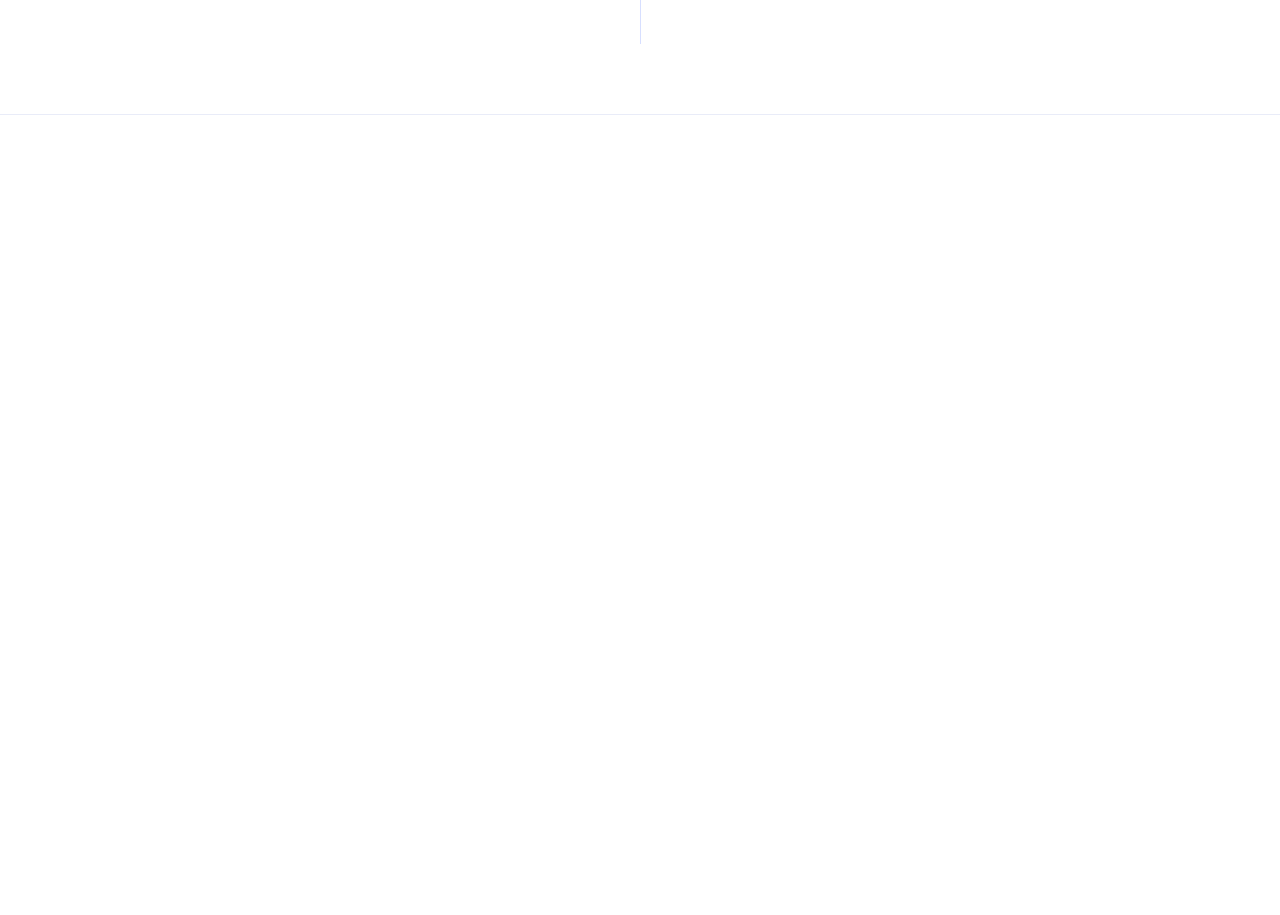
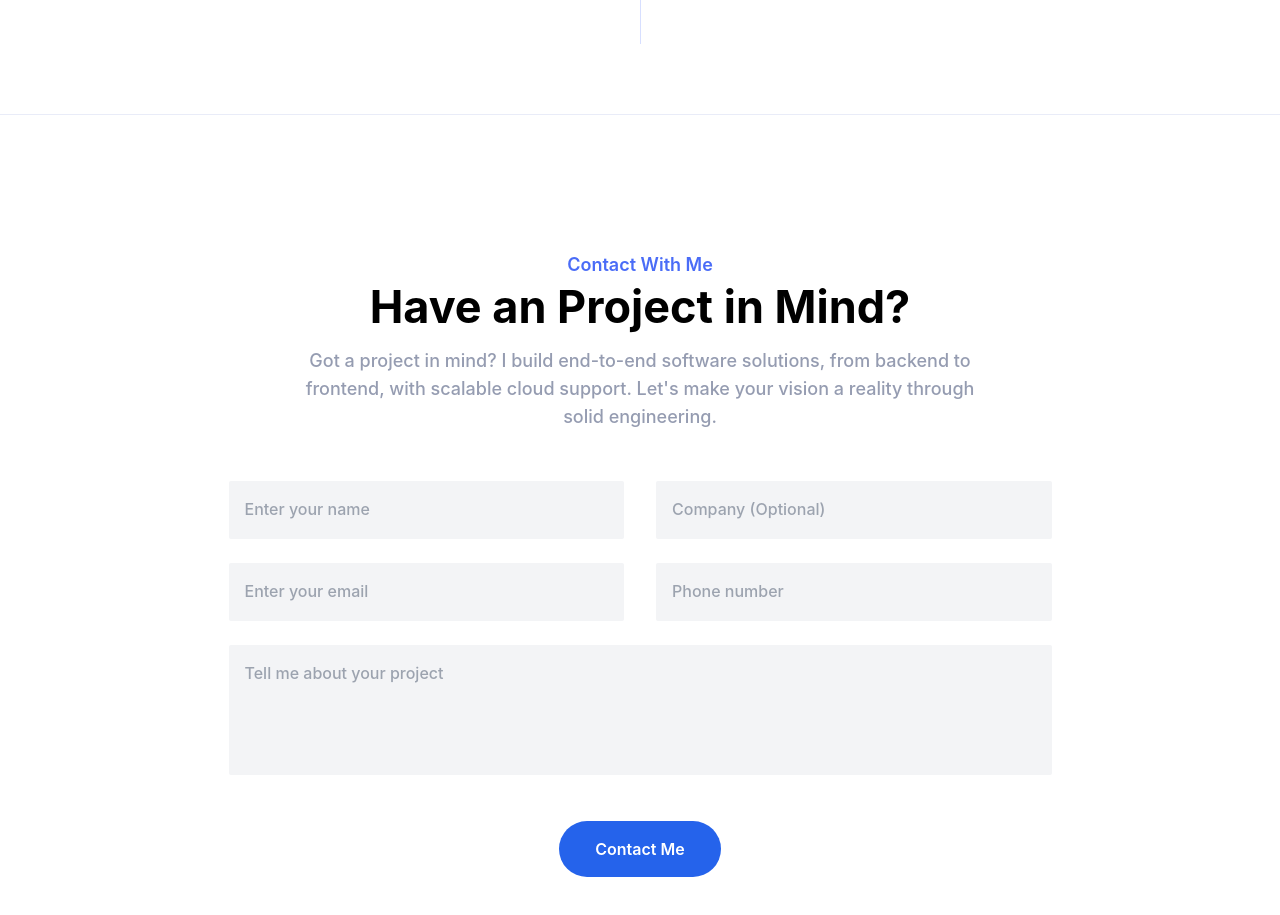
Before and after one commit to abdullahqudeer/personal-portfolio, a React (Create React App) app: page / in a window 1280 px wide. Shown: the part 6580-7495 px from the top of the page. Before the commit the page ends 6711 px from the top, so only its background shows below. Built offline with nearby package versions, Linux system fonts and the light colour scheme.

Commit message:
added contact component and fix some other issues

```diff
--- a/src/App.js
+++ b/src/App.js
@@ -5,6 +5,7 @@ import About from "./components/About";
 import Services from "./components/Services";
 import Skills from "./components/Skills";
 import Resume from "./components/Resume";
+import Contact from "./components/Contact";
 
 function App() {
   // Create refs for each menu item
@@ -55,6 +56,9 @@ function App() {
       <section ref={resumeRef} id="resume">
         <Resume />
       </section>
+      <section ref={contactRef} id="contact">
+        <Contact />
+      </section>
     </div>
   );
 }
--- a/src/components/About.js
+++ b/src/components/About.js
@@ -115,9 +115,9 @@ const About = () => {
                 gradientUnits="userSpaceOnUse"
                 gradientTransform="translate(60) rotate(90) scale(120)"
               >
-                <stop stop-color="white"></stop>
-                <stop offset="0.569" stop-color="#F0F4FD"></stop>
-                <stop offset="0.993" stop-color="#D9E0F0"></stop>
+                <stop stopColor="white"></stop>
+                <stop offset="0.569" stopColor="#F0F4FD"></stop>
+                <stop offset="0.993" stopColor="#D9E0F0"></stop>
               </radialGradient>
             </defs>
           </svg>
--- /dev/null
+++ b/src/components/Contact.js
@@ -0,0 +1,89 @@
+import React from "react";
+
+const Contact = () => {
+  return (
+    <>
+      <div className="py-[120px] w-full mx-auto px-4 sm:max-w-[540px] md:max-w-[720px] lg:max-w[960] xl:max-w-[1140px] 2xl:max-w-[1320px]">
+        <div className="flex flex-wrap -mx-[16px]">
+          <div className="px-4 w-full">
+            <div className="text-center max-w-[700px] mb-[50px] mx-auto">
+              <span className="text-[rgb(74,108,247)] font-semibold text-[1.125rem] leading-7 block mb-2">
+                Contact With Me
+              </span>
+              <h2 className="md:text-[45px] sm:text-[2.25rem] sm:leading-[2.5rem] text-rgb(9,14,52)] font-bold text-[1.875rem] leading-[2.25rem] mb-5">
+                Have an Project in Mind?
+              </h2>
+              <p className="text-[rgb(149,156,177)] font-medium leading-7 text-[1.125rem]">
+                Got a project in mind? I build end-to-end software solutions,
+                from backend to frontend, with scalable cloud support. Let's
+                make your vision a reality through solid engineering.
+              </p>
+            </div>
+          </div>
+        </div>
+        <div className="justify-center flex -mx-4">
+          <div className="lg:w-[75%] px-4  w-full">
+            <form>
+              <div className="flex flex-wrap -mx-4">
+                <div className="md:w-[50%] px-4 w-full">
+                  <div className="mb-6">
+                    <input
+                      type="text"
+                      placeholder="Enter your name"
+                      className="input-field"
+                    ></input>
+                  </div>
+                </div>
+                <div className="md:w-[50%] px-4 w-full">
+                  <div className="mb-6">
+                    <input
+                      type="text"
+                      placeholder="Company (Optional)"
+                      className="input-field"
+                    ></input>
+                  </div>
+                </div>
+                <div className="md:w-[50%] px-4 w-full">
+                  <div className="mb-6">
+                    <input
+                      type="email"
+                      placeholder="Enter your email"
+                      className="input-field"
+                    ></input>
+                  </div>
+                </div>
+                <div className="md:w-[50%] px-4 w-full">
+                  <div className="mb-6">
+                    <input
+                      type="text"
+                      placeholder="Phone number"
+                      className="input-field"
+                    ></input>
+                  </div>
+                </div>
+                <div className="w-full px-4">
+                  <div className="mb-6">
+                    <textarea
+                      rows="4"
+                      placeholder="Tell me about your project"
+                      className="input-field resize-none"
+                    ></textarea>
+                  </div>
+                </div>
+                <div className="px-4 w-full df">
+                  <div className="text-center pt-4">
+                    <button className="inline-flex justify-center items-center bg-blue-600 rounded-full px-9 py-4 font-semibold text-white transition-all duration-150 ease-in-out">
+                      Contact Me
+                    </button>
+                  </div>
+                </div>
+              </div>
+            </form>
+          </div>
+        </div>
+      </div>
+    </>
+  );
+};
+
+export default Contact;
--- a/src/components/Navbar.js
+++ b/src/components/Navbar.js
@@ -121,6 +121,10 @@ const Navbar = ({ onLinkClick, refs }) => {
                     <li className="relative group">
                       <a
                         href="#contact"
+                        onClick={(e) => {
+                          e.preventDefault();
+                          onLinkClick(refs.contact);
+                        }}
                         className="menu-scroll lg:px-0 lg:py-6 lg:inline-flex lg:mr-0 text-custom-color text-base leading-6 py-2 flex mx-8 group-hover:text-[rgb(74,108,247)]"
                       >
                         Contact
--- a/src/components/Services.js
+++ b/src/components/Services.js
@@ -54,7 +54,7 @@ const Services = () => {
 
           <div className="flex flex-wrap -mx-4 items-stretch">
             {myServices.map((item, index) => (
-              <div className="px-4 w-full md:w-1/2 lg:w-1/4">
+              <div className="px-4 w-full md:w-1/2 lg:w-1/4" key={index}>
                 <div
                   className="group transition duration-200 shadow-[0px_11px_41px_-11px_rgba(9,14,52,0.1)] text-center py-10 px-8
                     bg-white rounded-lg overflow-hidden mb-8 z-10 relative hover:bg-[rgba(74,108,247)] h-full flex flex-col justify-between"
--- a/src/index.css
+++ b/src/index.css
@@ -76,7 +76,7 @@
   optgroup,
   select,
   textarea {
-    @apply font-inherit text-base; /* Inherit font family, set font size to 100% */
+    @apply font-inherit text-base;
     margin: 0; /* Reset margin */
     padding: 0; /* Reset padding */
   }
@@ -87,6 +87,15 @@
     list-style: none;
     margin: 0;
     padding: 0;
+  }
+
+  .input-field {
+    @apply w-full outline-2 outline-transparent outline-offset-2 transition duration-150 ease-in-out
+         rounded-sm border-b-2 border-transparent bg-gray-100 p-4 text-base font-medium leading-6 text-gray-500
+         focus:outline-none focus:border-gray-300;
+  }
+  .input-field:focus {
+    @apply border-[rgb(74,108,247)];
   }
 }
 
```
Also changed, not shown: src/components/Resume.js (+50 -50 lines), src/components/Skills.js (+7 -3 lines), public/Images/png-transparent-web-development-css3-html-javascript-cascading-style-sheets-github-blue-angle-text.png (deleted), public/Images/skills/white-cloud.png (added).
